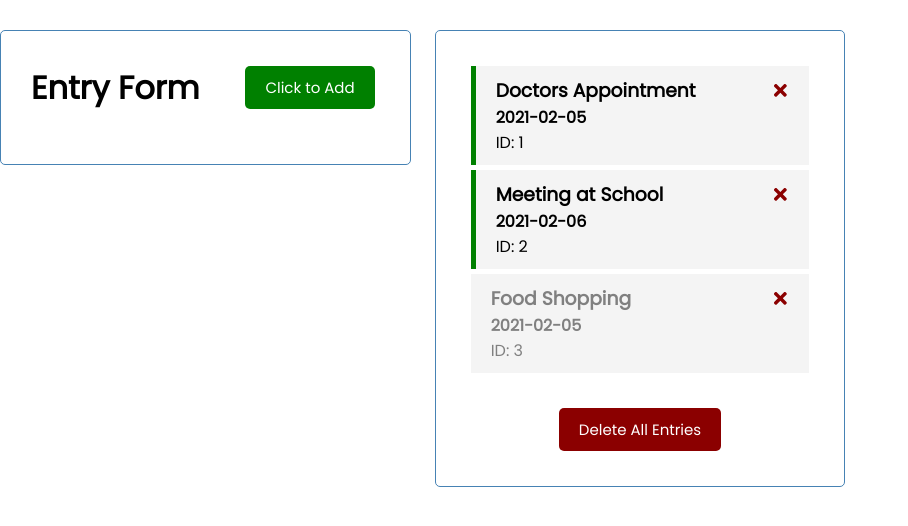
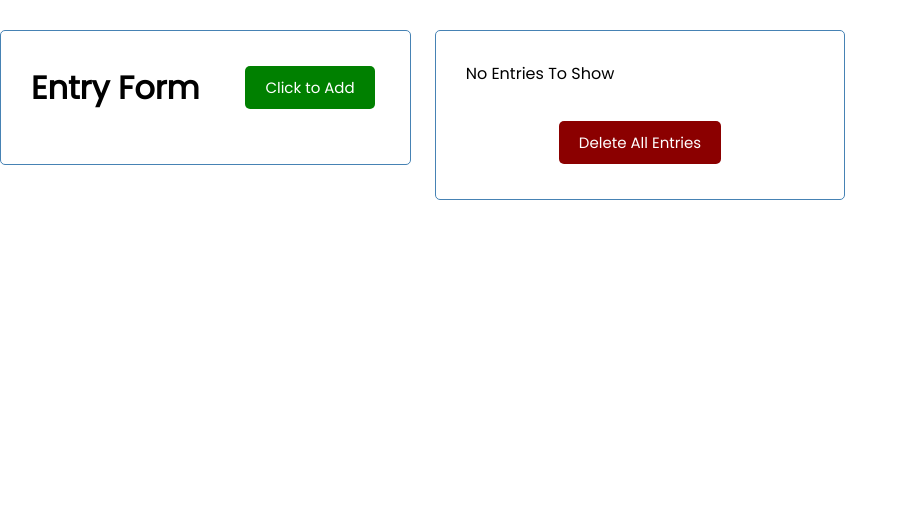
Before and after one commit to broodcoffee/codingjournal, a React (Create React App) app: page / in a window 1280 px wide. Shown: the top 526 px of the page, without its empty margins (0-908 px from the left). Built offline with nearby package versions, Linux system fonts and the light colour scheme.

Commit message:
minor corrections

```diff
--- a/src/App.js
+++ b/src/App.js
@@ -9,26 +9,7 @@ const App = () => {
   const [showAddEntry, setShowAddEntry] = useState(false);
 
   //variable name misspelled to avoid confursion with reserved word
-  const [entrys, setEntrys] = useState([
-    {
-      id: 1,
-      text: 'Doctors Appointment',
-      day: '2021-02-05',
-      reminder: true,
-  },
-  {
-    id: 2,
-    text: 'Meeting at School',
-    day: '2021-02-06',
-    reminder: true,
-  },
-  {
-    id: 3,
-    text: 'Food Shopping',
-    day: '2021-02-05',
-    reminder: false,
-  },
-  ]);
+  const [entrys, setEntrys] = useState([]);
 
   //Add Task
   const addEntry = (entry) => {
```
